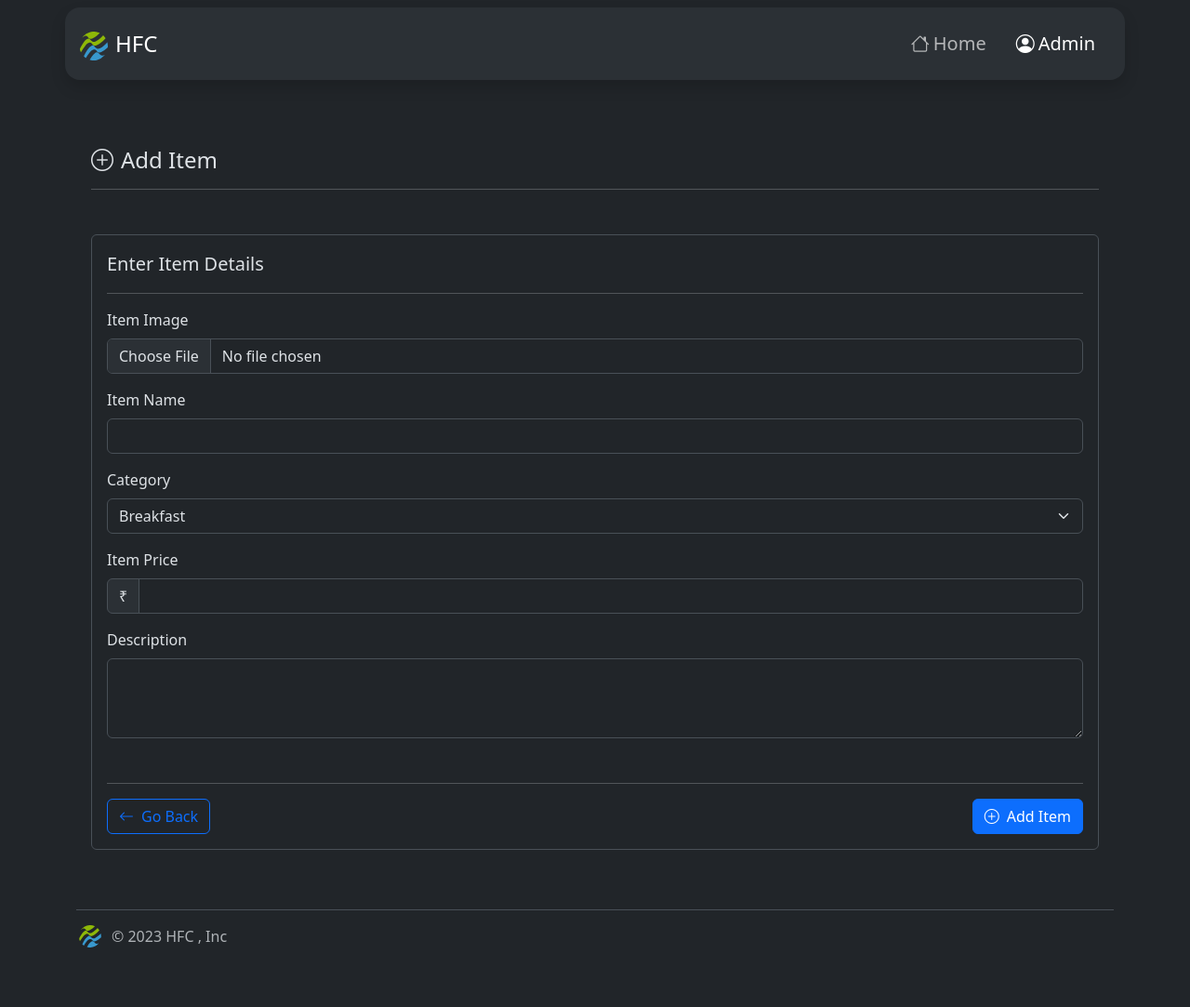
After one commit to dhanushA6/HotelTakeAway, a Flask app: page /admin/items/add in a window 1280 px wide. The commit adds this page. Shown: the whole page at 93% size. Run offline with Flask 3, Linux system fonts and the light colour scheme.

Commit message:
feat: new item add page

```diff
--- /dev/null
+++ b/templates/item_add.html
@@ -0,0 +1,60 @@
+{% extends 'base.html' %} {% block body %}
+<div class="container my-5">
+  <div class="p-3">
+    <h3 class="fw-normal fs-4"><i class="bi bi-plus-circle me-2"></i>Add Item</h3>
+    <hr>
+  </div>
+  <div class="p-3">
+    <form class="form-control p-3" enctype="multipart/form-data" method="POST" action="/admin/items/add">
+      <p class="lead">Enter Item Details</p>
+      <hr>
+      <div class="mb-3">
+        <label for="formFile" class="form-label">Item Image</label>
+        <input class="form-control" type="file" name="image" id="formFile" accept=".jpg, .png" required>
+      </div>
+      <div class="mb-3">
+        <label for="inputName" class="form-label">Item Name</label>
+        <input type="text" name="name" class="form-control" id="inputName" autocomplete="off" required>
+      </div>
+      <div class="mb-3">
+        <label for="inputCategory" class="form-label">Category</label>
+        <select class="form-select" name="category" aria-label="Select Category" id="inputCategory" required>
+          <option value="breakfast">Breakfast</option>
+          <option value="lunch">Lunch</option>
+          <option value="snacks">Snacks</option>
+          <option value="dinner">Dinner</option>
+          <option value="drinks">Drinks</option>
+          <option value="desserts">Desserts</option>
+        </select>
+      </div>
+      <div class="mb-3">
+        <label for="inputPrice" class="form-label">Item Price</label>
+          <div class="input-group mb-3">
+            <span class="input-group-text" id="basic-addon1">₹</span>
+            <input type="number" name="price" class="form-control" id="inputPrice" required>
+          </div>
+      </div>
+      <div class="mb-5">
+        <label for="inputDescription" class="form-label">Description</label>
+          <div class="mb-3">
+            <textarea class="form-control" name="desc" id="inputDescription" rows="3" spellcheck="false" required></textarea>
+          </div>
+      </div>
+      <hr>
+      <div class="d-flex align-items-center justify-content-between">
+          <a href="/admin" role="button" class="btn btn-outline-primary"><i class="bi bi-arrow-left me-2"></i>Go Back</a>
+          <button type="submit" class="btn btn-primary"><i class="bi bi-plus-circle me-2"></i>Add Item</button>
+      </div>
+    </form>
+  </div>
+  <footer class="d-flex flex-wrap justify-content-between align-items-center py-3 mt-5 border-top">
+    <div class="col-md-4 d-flex align-items-center">
+      <a href="/" class="mb-3 me-2 mb-md-0 text-body-secondary text-decoration-none lh-1">
+        <img src="{{ url_for('static', filename='eazycart-logo.svg') }}" width="30" height="24" />
+      </a>
+      <span class="mb-3 mb-md-0 text-body-secondary">© 2023 HFC , Inc</span>
+    </div>
+  </footer>
+</div>
+
+{% endblock %}
--- a/templates/layouts/header.html
+++ b/templates/layouts/header.html
@@ -10,7 +10,11 @@
                 {% if admin == True %}
                 <li class="nav-item mx-2">
                     <a class="nav-link" href="/">
-                        <i class="bi bi-box-arrow-left me-1"></i>Go to home</a>
+                        <i class="bi bi-house me-1"></i>Home</a>
+                </li>
+                <li class="nav-item mx-2">
+                    <a class="nav-link active" href="/admin">
+                        <i class="bi bi-person-circle me-1"></i>Admin</a>
                 </li>
                 {% else %}
                 {% for item in ['Cart', 'About'] %}
```
